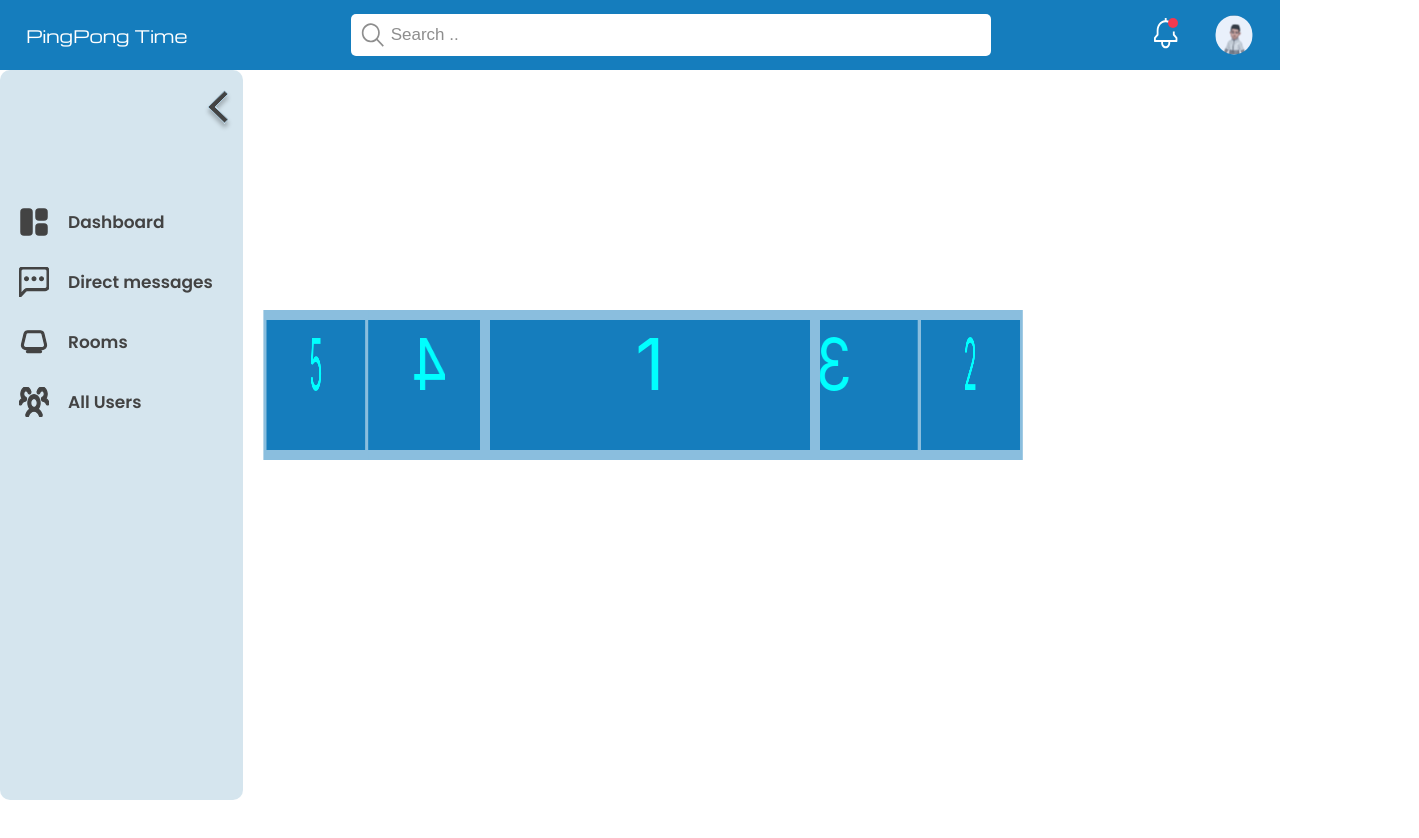
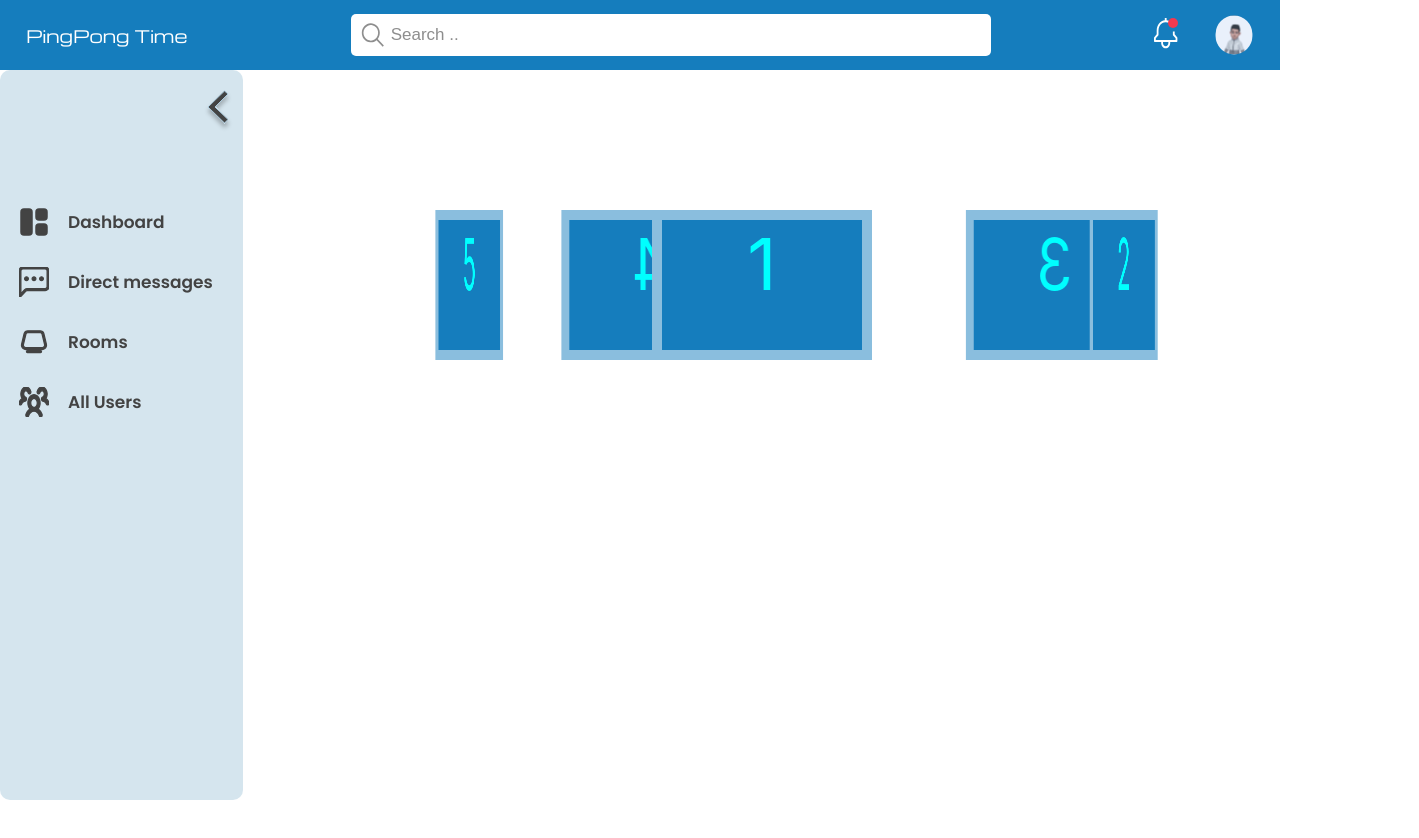
Before and after one commit to spydersy/42Cursus-ft_transcendence, a React (Create React App) app: page / in a window 1280 px wide. Shown: the top 838 px of the page, 1419 px wide, since content can reach past the window. After the commit the page ends 800 px from the top, so only its background shows below. Built offline with nearby package versions, Linux system fonts and the light colour scheme.

Commit message:
carosssal added

```diff
--- a/src/components/Carousel.tsx
+++ b/src/components/Carousel.tsx
@@ -35,9 +35,7 @@ export default function Carousel() {
 			mouseX = -(-(window.innerWidth * .5) + event.pageX) * .0025;
 			mouseY = -(-(window.innerHeight * .5) + event.pageY ) * .01;
 			mouseZ = -(radius) - (Math.abs(-(window.innerHeight * .5) + event.pageY ) - 200);
-            console.log(mouseX)
-            console.log(mouseY)
-            console.log(mouseZ)
+
 		}
 
 		// loops and sets the carousel 3d properties
@@ -62,10 +60,7 @@ export default function Carousel() {
         carousel = $( '#carouselContainer' );
         item = $( '.carouselItem' );
         itemLength = $( '.carouselItem' ).length;
-        console.log(w)
-        console.log(container)
-        console.log(item)
-        console.log(itemLength)
+
         rY = 360 / itemLength;
         radius = Math.round( (250) / Math.tan( Math.PI / itemLength ) );
 
@@ -97,12 +92,13 @@ export default function Carousel() {
 
   return (
     <Container className='test' >
+
         <CarouselContainer id="carouselContainer" className='trans3d'>
-        <CarouselItem id="item1" className="carouselItem trans3d"><CarouselItemInner className="carouselItemInner trans3d">1</CarouselItemInner></CarouselItem>
-		<CarouselItem id="item2" className="carouselItem trans3d"><CarouselItemInner className="carouselItemInner trans3d">2</CarouselItemInner></CarouselItem>
-		<CarouselItem id="item3" className="carouselItem trans3d"><CarouselItemInner className="carouselItemInner trans3d">3</CarouselItemInner></CarouselItem>
-		<CarouselItem id="item4" className="carouselItem trans3d"><CarouselItemInner className="carouselItemInner trans3d">4</CarouselItemInner></CarouselItem>
-		<CarouselItem id="item5" className="carouselItem trans3d"><CarouselItemInner className="carouselItemInner trans3d">5</CarouselItemInner></CarouselItem>
+        <CarouselItem id="item1" className="carouselItem trans3d"><CarouselItemInner onClick={()=>{console.log(1)}}   className="carouselItemInner trans3d">1</CarouselItemInner></CarouselItem>
+		<CarouselItem id="item2" className="carouselItem trans3d"><CarouselItemInner onClick={()=>{console.log(2)}}  className="carouselItemInner trans3d">2</CarouselItemInner></CarouselItem>
+		<CarouselItem id="item3" className="carouselItem trans3d"><CarouselItemInner onClick={()=>{console.log(3)}}  className="carouselItemInner trans3d">3</CarouselItemInner></CarouselItem>
+		<CarouselItem id="item4" className="carouselItem trans3d"><CarouselItemInner onClick={()=>{console.log(4)}}  className="carouselItemInner trans3d">4</CarouselItemInner></CarouselItem>
+		<CarouselItem id="item5" className="carouselItem trans3d"><CarouselItemInner onClick={()=>{console.log(5)}}  className="carouselItemInner trans3d">5</CarouselItemInner></CarouselItem>
 
     </CarouselContainer>
     </Container>
@@ -111,7 +107,6 @@ export default function Carousel() {
 
 
 const Container = styled.div`
-
     .trans3d{
         -webkit-transform-style: preserve-3d;
 		-webkit-transform: translate3d(0, 0, 0);
@@ -124,13 +119,16 @@ const Container = styled.div`
     }
 `;
 const CarouselContainer = styled.section`
+
+
 		position:absolute;
-		margin-left:-500px;
-		margin-top:-500px;
-		left:50%;
-		top:50%;
-		width:1000px;
-		height:1000px;
+		/* margin-left:-500px;
+		margin-top:-500px; */
+		left:40%;
+		top:0%;
+		width:600px;
+		height:600px;
+		transform: translate(-50% , -50%);
 `;
 const CarouselItem = styled.figure`
 		position:absolute;
@@ -143,8 +141,8 @@ const CarouselItem = styled.figure`
 `;
 const CarouselItemInner = styled.div`
         overflow: hidden;
-
-    width:320px;
+cursor: pointer;
+    width:200px;
     height:130px;
     position:absolute;
     background-color:  ${props => props.theme.colors.primarybg};
```
